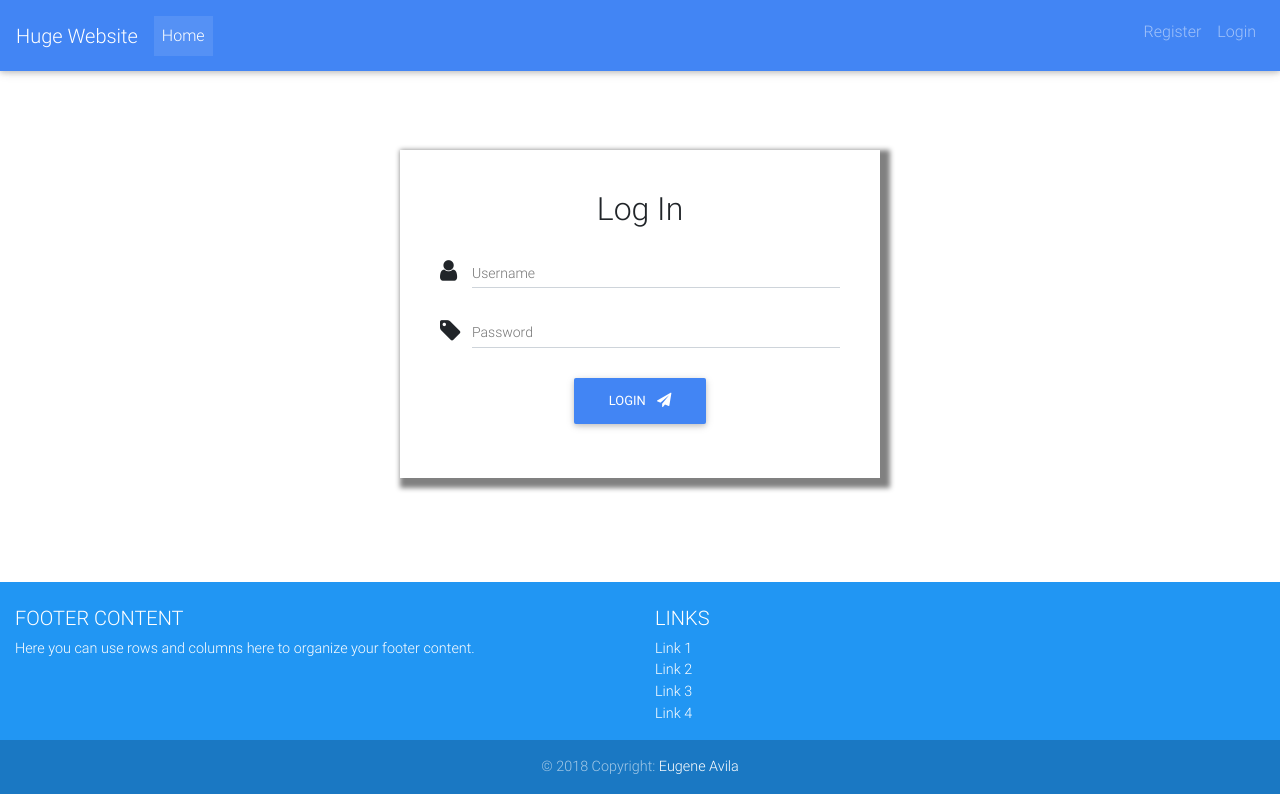
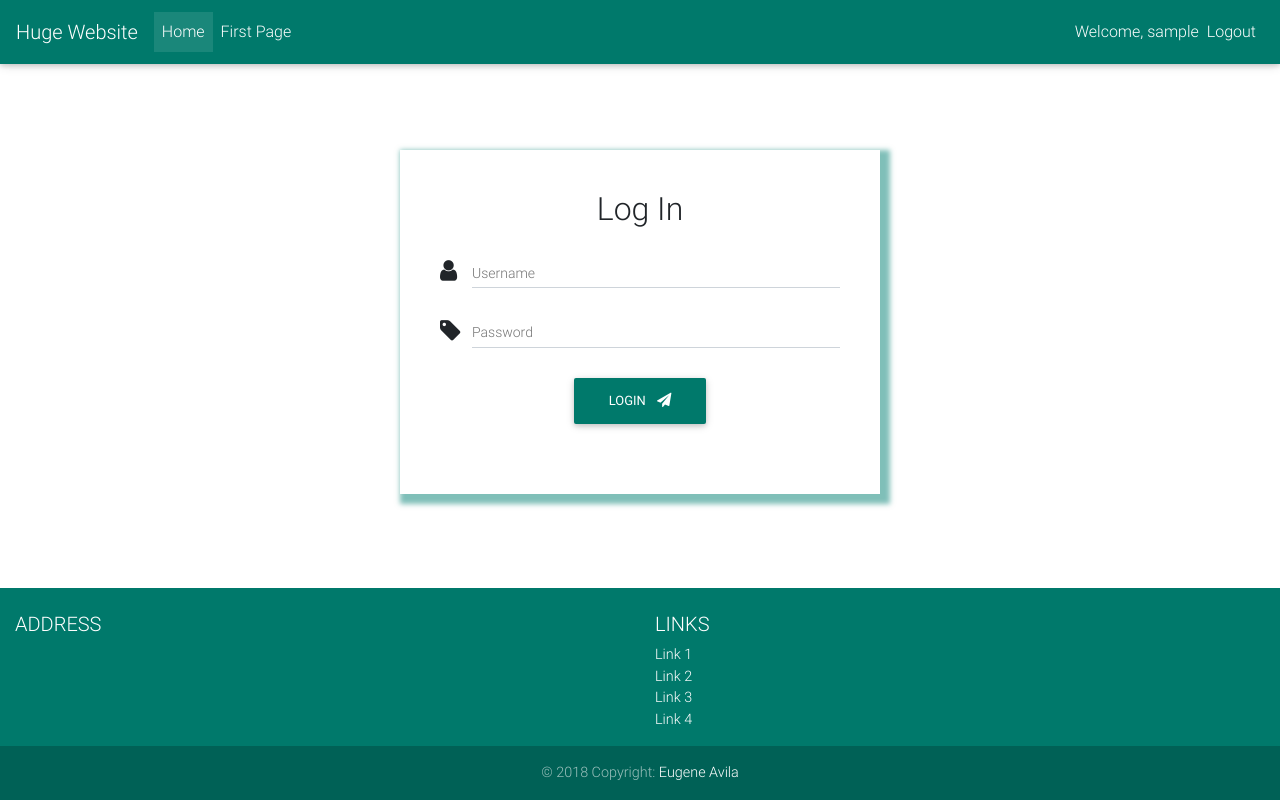
Before and after one commit to avilaeugeneb/renzkuninmo, a PHP site: page /login.php in a window 1280 px wide. Run offline with PHP 8.4, Linux system fonts and the light colour scheme; the visitor is signed in with stand-in values (Sample User, id 1).

Commit message:
Feat: para kay raia

```diff
--- a/css/style.css
+++ b/css/style.css
@@ -14,16 +14,17 @@ body {
 main.maincontent {
 	display: grid;
 	grid-template-columns: 1fr 1fr 1fr 1fr;
-	grid-template-rows: repeat(3,1fr);
-	padding: 2vh;
+	grid-template-rows: repeat(3,auto);
+	padding: 5vh;
 	grid-gap: 1vh;
 }
 
 div#getinput {
-	min-height: 80vh;
+	min-height: 60vh;
 	display: grid;
 	align-items: center;
 	justify-items: center;
+
 }
 
 div.loginform {
@@ -33,6 +34,10 @@ div.loginform {
 }
 
 div#logincontainer{
-	box-shadow: 5px 5px 5px 5px gray;
+	box-shadow: 5px 5px 5px 5px rgba(0, 128, 115,0.5);
 	padding: 5vh;
 }
+
+div#errormessage {
+	color: red;
+}
--- a/footer.php
+++ b/footer.php
@@ -1,8 +1,7 @@
-
 
 
 <!--Footer-->
-<footer class="page-footer font-small blue pt-4 mt-4">
+<footer class="page-footer font-small teal darken-2 pt-4 mt-4 fixed-bottom">
 
 	<!--Footer Links-->
 	<div class="container-fluid text-center text-md-left">
@@ -10,8 +9,8 @@
 
 			<!--First column-->
 			<div class="col-md-6">
-				<h5 class="text-uppercase">Footer Content</h5>
-				<p>Here you can use rows and columns here to organize your footer content.</p>
+				<h5 class="text-uppercase">Address</h5>
+				<p></p>
 			</div>
 			<!--/.First column-->
 
--- a/heading.php
+++ b/heading.php
@@ -1,3 +1,7 @@
+<?php
+session_start();
+?>
+
 <!DOCTYPE html>
 <html lang="en">
 
@@ -19,7 +23,7 @@
 <body>
 
     <!--Navbar-->
-    <nav class="navbar navbar-expand-lg navbar-dark primary-color fixed-top scrolling-navbar">
+    <nav class="navbar navbar-expand-lg navbar-dark teal darken-2 fixed-top scrolling-navbar">
 
         <!-- Navbar brand -->
         <a class="navbar-brand" href="#">Huge Website</a>
@@ -40,13 +44,38 @@
                     <span class="sr-only">(current)</span>
                 </a>
             </li>
+            <li class="nav-item">
+                <a class="nav-link" href="session_page1.php">First Page
+                </a>
+            </li>
         </ul>
         <!-- Links -->
 
         <form class="form-inline">
             <ul class="navbar-nav mr-auto">
-                <li><a class="nav-link" href="#">Register</a></li>
-                <li><a class="nav-link" href="login.php">Login</a></li>
+                <?php
+                if(isset($_SESSION['user'])){
+                    echo '<span class="navbar-text white-text">
+                    Welcome, <span>'. $_SESSION['user'] .'</span>
+                    </span>';
+                }
+                else {
+                    echo '<li class="nav-item"><a class="nav-link" href="register.php">Register</a></li>';
+                }
+                ?>
+
+                <?php
+                if(isset($_SESSION['user'])){
+                    echo '<li class="nav-item"><a class="nav-link" href="session_logout.php">Logout</a></li>';
+                }
+                else {
+                    echo '<li class="nav-item"><a class="nav-link" href="login.php">Login</a></li>';
+                }
+
+
+
+                ?>
+
             </ul>
         </form>
     </div>
--- a/index.php
+++ b/index.php
@@ -3,7 +3,7 @@ require_once 'heading.php';
 ?>
 
 <!-- Start your project here-->
-<main class="maincontent">
+<main class="maincontent container">
 	<div class="card card-body">
 		<h4 class="card-title">Panel title</h4>
 		<p class="card-text">Some quick example text to build on the panel title and make up the bulk of the panel's content.</p>
--- a/login.php
+++ b/login.php
@@ -8,6 +8,7 @@ require_once 'heading.php';
 
 		<form action="session_home.php" method="POST">
 			<h2 class="text-center">Log In</h2>
+
 			<!-- Material input name -->
 			<div class="md-form form-sm">
 				<i class="fa fa-user prefix"></i>
@@ -23,9 +24,20 @@ require_once 'heading.php';
 			</div>
 
 			<div class="text-center mt-4 mb-2">
-				<button class="btn btn-primary" type="submit">Login
+				<button class="btn btn-teal" type="submit">Login
 					<i class="fa fa-send ml-2"></i>
 				</button>
+			</div>
+			<div class="text-center mt-4 mb-2" id="errormessage">
+				<p>
+					<?php
+					if(isset($_SESSION['message']) && !empty($_SESSION['message'])){
+						echo $_SESSION['message'];
+						session_unset();
+						session_destroy();
+					}
+					?>
+				</p>
 			</div>
 		</form>
 	</div>
--- a/session_home.php
+++ b/session_home.php
@@ -5,16 +5,17 @@ require_once 'heading.php';
 
 <div id="getinput">
 	<?php
-		session_start();
 		$username = htmlspecialchars($_POST['username']);
 		$password = htmlspecialchars($_POST['password']);
 
 		if(authenticate($username,$password)){
 			echo 'User is valid';
 			$_SESSION['user'] = $username;
+			header('Location: session_page1.php');
 		}
 		else{
-			echo 'Incorrect login details.';
+			$_SESSION['message'] = 'Please enter valid user/password';
+			header('Location: login.php');
 		}
 
 		function authenticate($username,$password){
```
Also changed, not shown: heading2.php (+8 -5 lines), register.php (added, +9 -0 lines), session_logout.php (+12 -2 lines), session_page1.php (added, +21 -0 lines).
